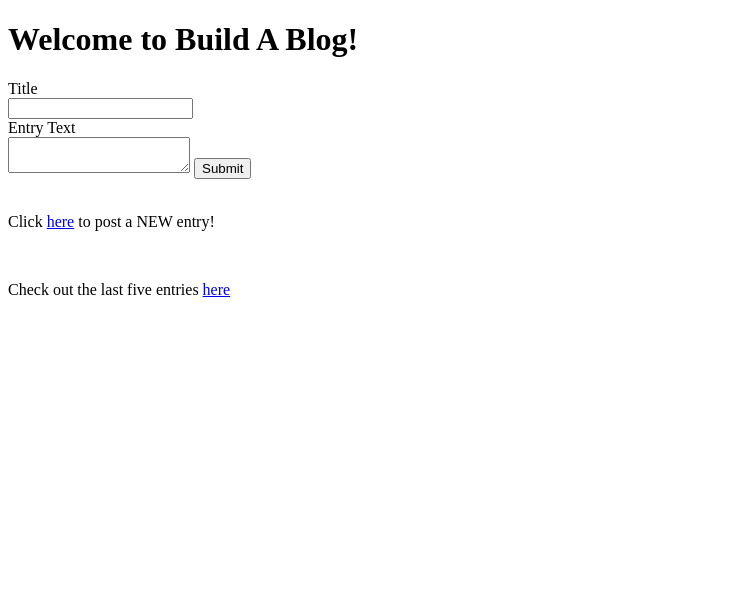
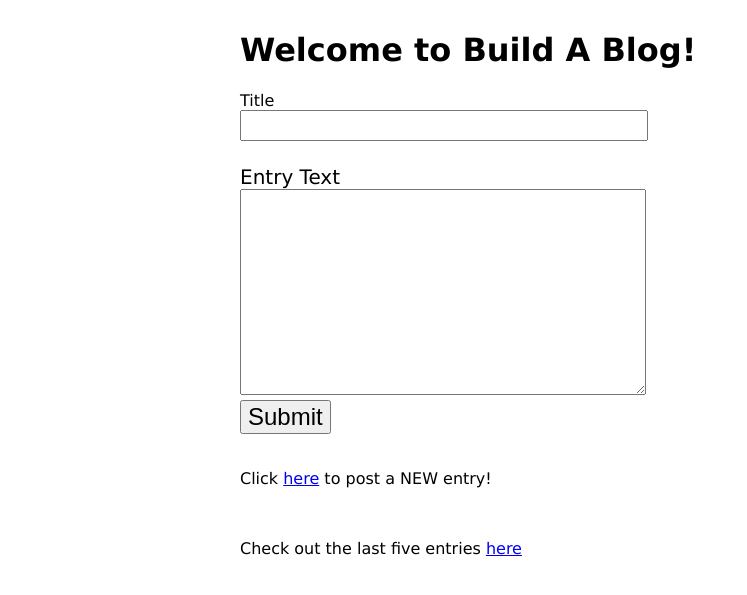
Before and after one commit to Mallan627/build-a-blog, a Python web app: template templates/base.html in a window 1280 px wide. Shown: the top 595 px of the page, without its empty margins (0-747 px from the left). Run offline with Jinja, Linux system fonts and the light colour scheme; the template is opened without the code that fills it, so the values that code supplies are empty.

Commit message:
Added styles to base and worked on code

```diff
--- a/templates/base.html
+++ b/templates/base.html
@@ -1,5 +1,44 @@
 <!DOCTYPE html>
-<head><title>Build A Blog!</title> </head>
+<html>
+    <head>
+        <title>Build A Blog!</title>
+    </head>
+
+<style type="text/css">
+    body {
+        font-family: Verdana;
+        width: 800px;
+        margin: 0 auto;
+        padding: 10px;
+    }
+
+    .error {
+        color: red
+    }
+
+    label {
+        display: block;
+        font-size: 20px;
+    }
+
+    input[type=text]{
+        width:400px;
+        font-size: 20px;
+        padding: 2px
+    }
+
+    textarea {
+        width: 400px;
+        height: 200px;
+        font-size: 18px;
+        font-family: Verdana;
+    }
+
+    input[type=submit]{
+        font-size: 24px;
+    }
+
+</style>
 
 <body>
     <form method="post">
```
Also changed, not shown: main.py (+6 -16 lines), 1 other file.
